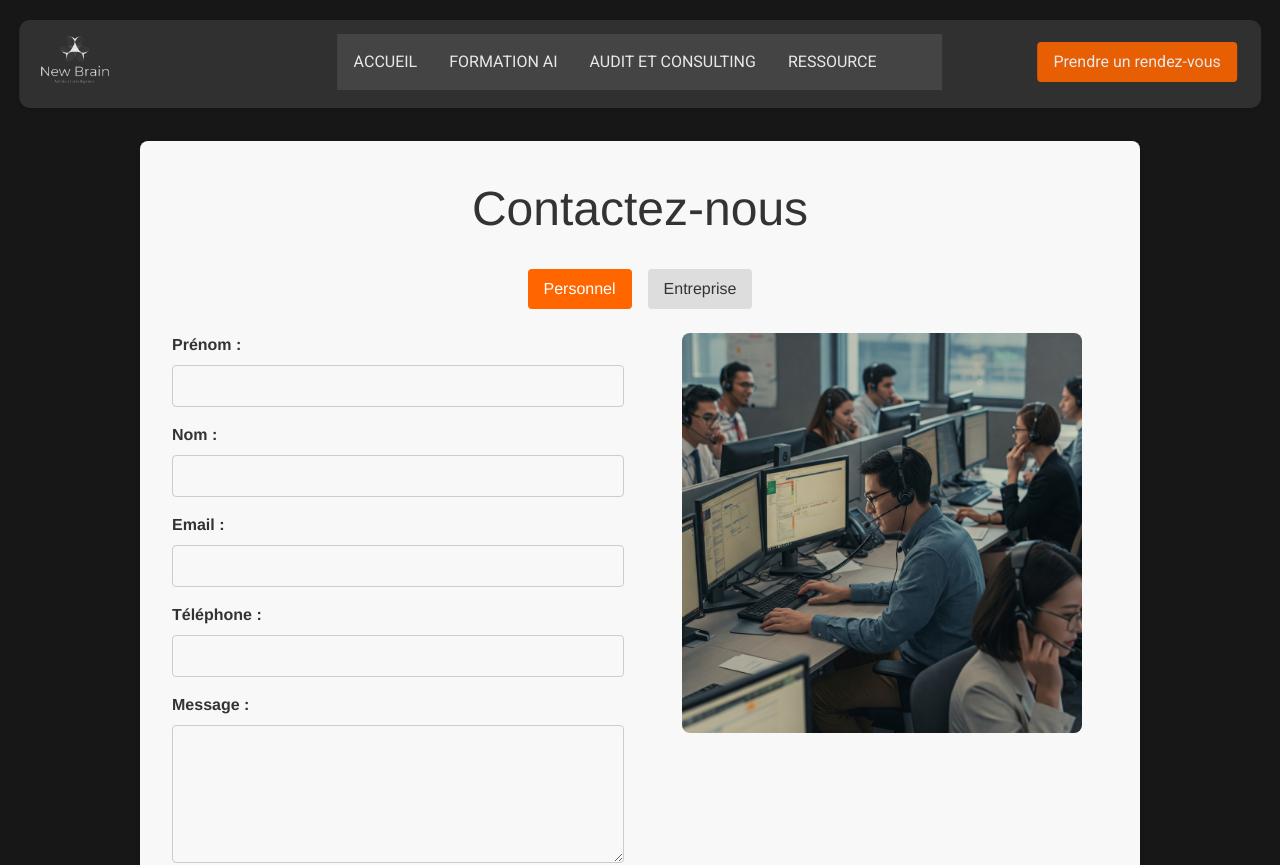
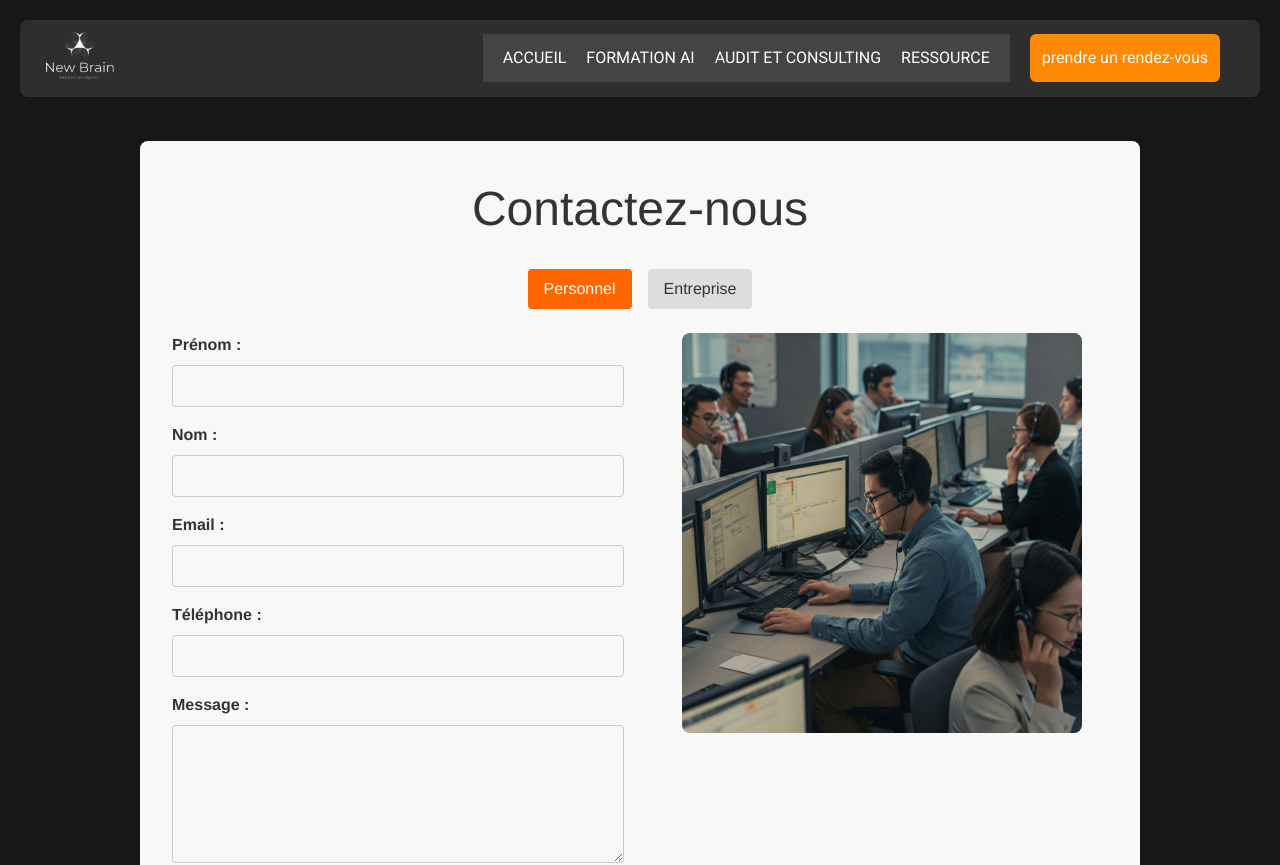
Before and after one commit to Beerus243/newbrain, a Next.js app: page /contact in a window 1280 px wide. Shown: the top 865 px of the page. Built offline with nearby package versions, Linux system fonts and the light colour scheme.

Commit message:
create header

```diff
--- a/app/components/Header.module.css
+++ b/app/components/Header.module.css
@@ -13,7 +13,7 @@
   width: 97%;
   height: 5.5rem;
   border-radius: 0.7rem;
-  z-index: 1000;
+  z-index: 10;
 }
 
 /* Conteneur principal */
--- a/app/components/Header.tsx
+++ b/app/components/Header.tsx
@@ -2,93 +2,156 @@
 import React, { useState } from "react";
 import Image from "next/image";
 import Link from "next/link";
-import styles from "./Header.module.css";
+import { RxHamburgerMenu } from "react-icons/rx";
+import { RiCloseLargeLine } from "react-icons/ri";
+// import styles from "./Header.module.css";
+
+// const Navigation: React.FC = () => {
+//   const [menuOpen, setMenuOpen] = useState<boolean>(false);
+
+//   const toggleMenu = () => setMenuOpen((prev) => !prev);
+//   const closeMenu = () => setMenuOpen(false);
+
+//   return (
+//     <nav
+//       className={styles.navbar}
+//       role="navigation"
+//       aria-label="Main Navigation"
+//     >
+//       <div className={styles.navContainer}>
+//         {/* Logo à gauche */}
+//         <div className={styles.navLeft}>
+//           <Link href="/" legacyBehavior>
+//             <a onClick={closeMenu}>
+//               <Image src="/image/logo.png" alt="Logo" width={80} height={80} />
+//             </a>
+//           </Link>
+//         </div>
+
+//         {/* Menu central pour les écrans larges */}
+//         <div className={styles.navMiddle}>
+//           <ul className={styles.navMenu}>
+//             <li className={styles.navItem}>
+//               <Link href="/" legacyBehavior>
+//                 <a onClick={closeMenu}>Accueil</a>
+//               </Link>
+//             </li>
+//             <li className={styles.navItem}>
+//               <Link href="/Formation" legacyBehavior>
+//                 <a onClick={closeMenu}>Formation AI</a>
+//               </Link>
+//             </li>
+//             <li className={styles.navItem}>Audit et Consulting</li>
+//             <li className={styles.navItem}>Ressource</li>
+//           </ul>
+//         </div>
+
+//         {/* Section droite : bouton et hamburger */}
+//         <div className={styles.navRight}>
+//           <Link href="/contact" legacyBehavior>
+//             <a
+//               className={`${styles.navButton} ${styles.navButtonPrimary}`}
+//               onClick={closeMenu}
+//             >
+//               Prendre un rendez-vous
+//             </a>
+//           </Link>
+
+//           {/* Bouton hamburger pour les écrans mobiles */}
+//           <div className={styles.hamburger} onClick={toggleMenu}>
+//             <div></div>
+//             <div></div>
+//             <div></div>
+//           </div>
+//         </div>
+//       </div>
+
+//       {/* Menu mobile déroulant */}
+//       <div className={`${styles.mobileMenu} ${menuOpen ? styles.active : ""}`}>
+//         <ul className={styles.mobileNavMenu}>
+//           <li className={styles.navItem}>
+//             <Link href="/" legacyBehavior>
+//               <a onClick={closeMenu}>Accueil</a>
+//             </Link>
+//           </li>
+//           <li className={styles.navItem}>
+//             <Link href="/Formation" legacyBehavior>
+//               <a onClick={closeMenu}>Formation AI</a>
+//             </Link>
+//           </li>
+//           <li className={styles.navItem}>Audit et Consulting</li>
+//           <li className={styles.navItem}>Ressource</li>
+//           <li className={styles.navItem}>
+//             <Link href="/contact" legacyBehavior>
+//               <a className={styles.navButton} onClick={closeMenu}>
+//                 Prendre un rendez-vous
+//               </a>
+//             </Link>
+//           </li>
+//         </ul>
+//       </div>
+//     </nav>
+//   );
+// };
 
 const Navigation: React.FC = () => {
   const [menuOpen, setMenuOpen] = useState<boolean>(false);
-
-  const toggleMenu = () => setMenuOpen((prev) => !prev);
-  const closeMenu = () => setMenuOpen(false);
+  const navLinks: { label: string; href: string }[] = [
+    { label: "accueil", href: "/" },
+    { label: "formation ai", href: "/Formation" },
+    { label: "audit et consulting", href: "/" },
+    { label: "ressource", href: "/" },
+  ];
 
   return (
-    <nav
-      className={styles.navbar}
-      role="navigation"
-      aria-label="Main Navigation"
-    >
-      <div className={styles.navContainer}>
-        {/* Logo à gauche */}
-        <div className={styles.navLeft}>
-          <Link href="/" legacyBehavior>
-            <a onClick={closeMenu}>
-              <Image src="/image/logo.png" alt="Logo" width={80} height={80} />
-            </a>
+    <header className="!fixed flex justify-center w-full top-5 !px-5">
+      <div
+        className={
+          "w-full p-5 flex m-5 !px-5 h-fit items-center rounded-lg bg-[#333333d7] !z-[10000] max-md:justify-between"
+        }
+      >
+        <Link href="/" legacyBehavior onClick={() => setMenuOpen(false)}>
+          <Image src="/image/logo.png" alt="Logo" width={80} height={80} />
+        </Link>
+
+        <span
+          className="md:hidden !text-white cursor-pointer"
+          onClick={() => setMenuOpen(!menuOpen)}
+        >
+          {menuOpen ? (
+            <RiCloseLargeLine size={30} />
+          ) : (
+            <RxHamburgerMenu size={30} />
+          )}
+        </span>
+
+        <div
+          className={`flex !gap-5 justify-end w-full !px-5 max-md:fixed max-md:flex-col transition-all max-md:w-full left-0 max-md:bg-[#000000e5] max-md:!p-5 ${
+            menuOpen ? "max-md:top-28" : "max-md:top-[-300]"
+          }`}
+        >
+          <nav className="flex md:bg-[#444] !px-5 !py-3 !gap-5 max-md:flex-col max-md:!p-0">
+            {navLinks.map((link) => {
+              return (
+                <Link
+                  className="!text-white hover:!text-yellow-600 transition-all"
+                  key={link.label}
+                  href={link.href}
+                >
+                  {link.label.toUpperCase()}
+                </Link>
+              );
+            })}
+          </nav>
+          <Link
+            href={"contact"}
+            className="!bg-orange-400 !rounded-md !h-fit !text-white !p-3 hover:!font-semibold cursor-pointer flex items-center"
+          >
+            prendre un rendez-vous
           </Link>
         </div>
-
-        {/* Menu central pour les écrans larges */}
-        <div className={styles.navMiddle}>
-          <ul className={styles.navMenu}>
-            <li className={styles.navItem}>
-              <Link href="/" legacyBehavior>
-                <a onClick={closeMenu}>Accueil</a>
-              </Link>
-            </li>
-            <li className={styles.navItem}>
-              <Link href="/Formation" legacyBehavior>
-                <a onClick={closeMenu}>Formation AI</a>
-              </Link>
-            </li>
-            <li className={styles.navItem}>Audit et Consulting</li>
-            <li className={styles.navItem}>Ressource</li>
-          </ul>
-        </div>
-
-        {/* Section droite : bouton et hamburger */}
-        <div className={styles.navRight}>
-          <Link href="/contact" legacyBehavior>
-            <a
-              className={`${styles.navButton} ${styles.navButtonPrimary}`}
-              onClick={closeMenu}
-            >
-              Prendre un rendez-vous
-            </a>
-          </Link>
-
-          {/* Bouton hamburger pour les écrans mobiles */}
-          <div className={styles.hamburger} onClick={toggleMenu}>
-            <div></div>
-            <div></div>
-            <div></div>
-          </div>
-        </div>
       </div>
-
-      {/* Menu mobile déroulant */}
-      <div className={`${styles.mobileMenu} ${menuOpen ? styles.active : ""}`}>
-        <ul className={styles.mobileNavMenu}>
-          <li className={styles.navItem}>
-            <Link href="/" legacyBehavior>
-              <a onClick={closeMenu}>Accueil</a>
-            </Link>
-          </li>
-          <li className={styles.navItem}>
-            <Link href="/Formation" legacyBehavior>
-              <a onClick={closeMenu}>Formation AI</a>
-            </Link>
-          </li>
-          <li className={styles.navItem}>Audit et Consulting</li>
-          <li className={styles.navItem}>Ressource</li>
-          <li className={styles.navItem}>
-            <Link href="/contact" legacyBehavior>
-              <a className={styles.navButton} onClick={closeMenu}>
-                Prendre un rendez-vous
-              </a>
-            </Link>
-          </li>
-        </ul>
-      </div>
-    </nav>
+    </header>
   );
 };
 
--- a/app/components/body.module.css
+++ b/app/components/body.module.css
@@ -39,7 +39,7 @@
   padding: 20 0;
   margin-right: 18%;
   margin-left: 18%;
-  position: relative;
+  /* position: relative; */
   text-align: center;
 }
 
@@ -60,14 +60,14 @@
   left: 0;
   width: 100%;
   background: #222;
-  z-index: 1000;
+  z-index: 10;
   padding: 10px 20px;
 }
 
 .titre1 {
   justify-content: center;
   align-items: center;
-  position: relative;
+  /* position: relative; */
   font-family: "Poppins", sans-serif;
   font-weight: 200;
   color: black;
--- a/app/components/body.tsx
+++ b/app/components/body.tsx
@@ -94,7 +94,7 @@ export default function Body() {
   return (
     <>
       <div className={styles.headerText}>
-        <h6 className={styles.titre1}>
+        <h6 className={`${styles.titre1} !z-0`}>
           FORMATION IA POUR PROFESSIONNELS & PARTICULIERS
         </h6>
         <h1 className={styles.titre2}>
@@ -262,14 +262,14 @@ export default function Body() {
               <h3 className={styles.cardGridTitle}>
                 Création de la road map de formation
               </h3>
-              <p className={styles.cardGridDescription}>
+              <div className={styles.cardGridDescription}>
                 <ul className={styles.cardList}>
                   <li>
                     Rapport d'audit: Synthèse des données collectées, analyses
                     effectuées et conclusions tirées.
                   </li>
                 </ul>
-              </p>
+              </div>
             </div>
           </div>
 
@@ -289,11 +289,11 @@ export default function Body() {
               <h3 className={styles.cardGridTitle}>
                 Planification de la formation
               </h3>
-              <p className={styles.cardGridDescription}>
+              <div className={styles.cardGridDescription}>
                 <ul className={styles.cardList}>
                   <li>Séances de formation en présentiel ou à distance.</li>
                 </ul>
-              </p>
+              </div>
               <p className={styles.cardGridDescription}>
                 <ul className={styles.cardList}>
                   <li>
```
